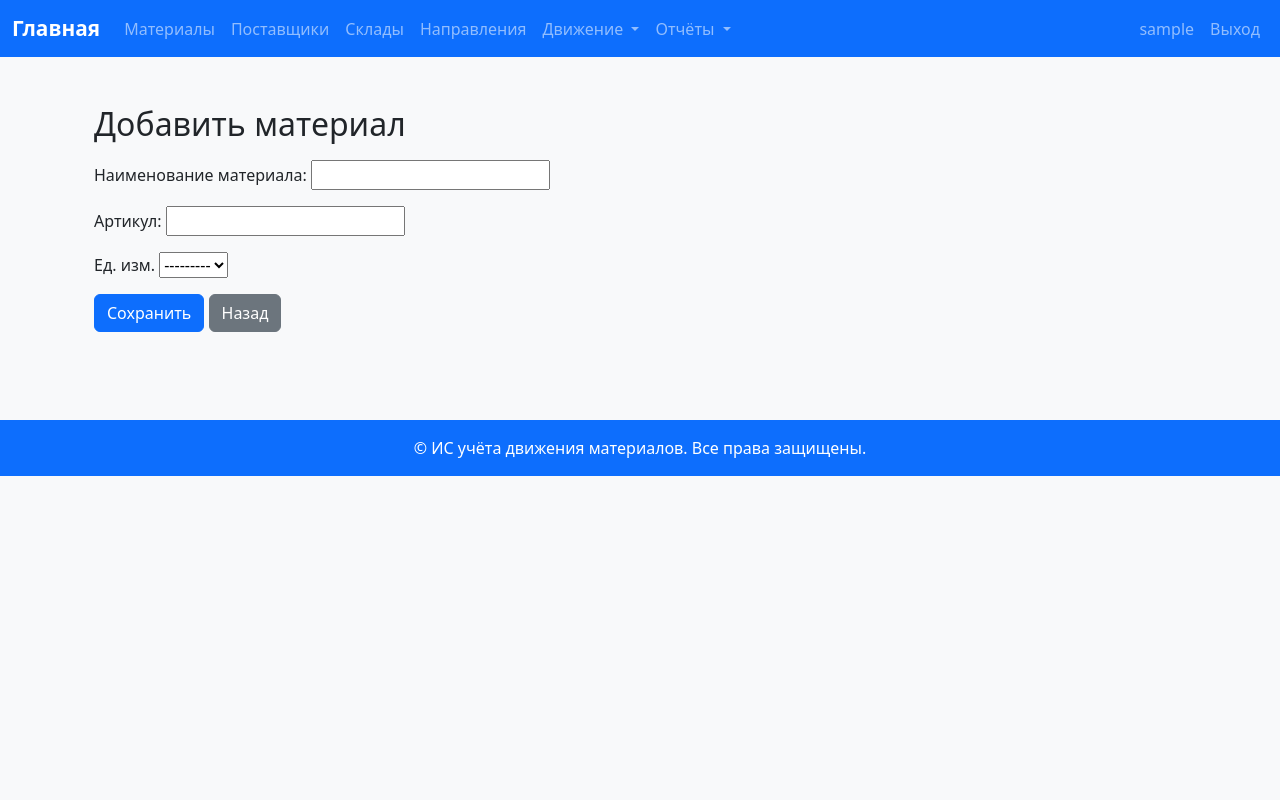
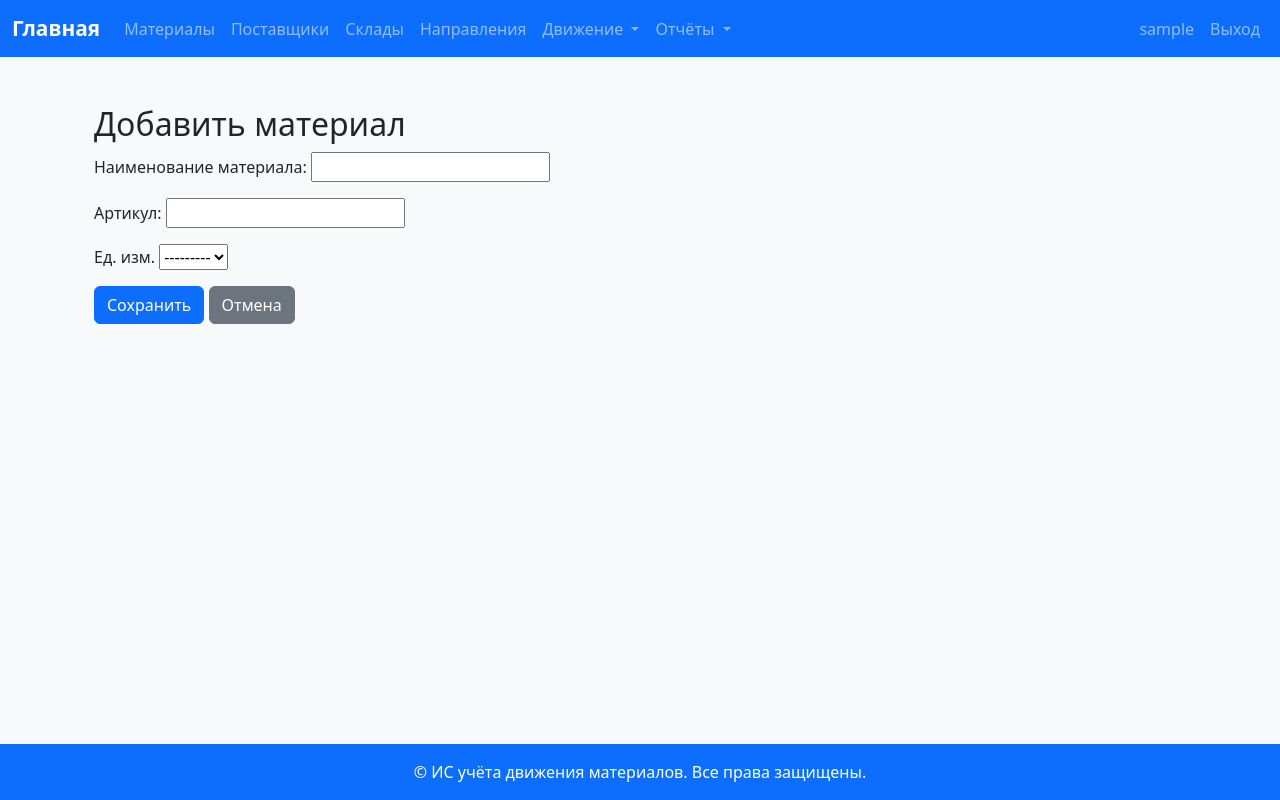
Before and after one commit to SHESTAKOVV/material_accounting, a Django app: page /materials/add/ in a window 1280 px wide. Run offline with Django 5.2, Linux system fonts and the light colour scheme; the visitor is signed in with stand-in values (Sample User, id 1); data that the repository does not hold is empty.

Commit message:
added before deocker

```diff
--- a/main/views.py
+++ b/main/views.py
@@ -1,4 +1,4 @@
-import datetime
+from datetime import datetime
 
 import openpyxl
 from django.contrib.auth.decorators import login_required
@@ -12,11 +12,8 @@ from .models import Material, Direction, Location, Supplier, MaterialIncome, Mat
     IncomeItem
 from django.contrib import messages
 
-
 def home(request):
   return render(request, 'home.html', {})
-
-
 
 def logout_action(request):
     if request.user.is_authenticated:
@@ -118,7 +115,6 @@ def direction_delete(request, pk):
         return redirect("direction_list")
     return render(request, "confirm_delete.html", {"object": obj, "title": "Удалить направление"})
 
-# --- Location ---
 @login_required
 def location_list(request):
     locations = Location.objects.all()
@@ -343,12 +339,15 @@ def report_movement(request):
     transfers = MaterialTransfer.objects.all()
     writeoffs = MaterialWriteOff.objects.all()
 
-    if start and end:
-        start_date = datetime.strptime(start, "%Y-%m-%d").date()
-        end_date = datetime.strptime(end, "%Y-%m-%d").date()
-        incomes = incomes.filter(date__range=(start_date, end_date))
-        transfers = transfers.filter(date__range=(start_date, end_date))
-        writeoffs = writeoffs.filter(date__range=(start_date, end_date))
+    if start and end and start != "None" and end != "None":
+        try:
+            start_date = datetime.strptime(start, "%Y-%m-%d").date()
+            end_date = datetime.strptime(end, "%Y-%m-%d").date()
+            incomes = incomes.filter(date__range=(start_date, end_date))
+            transfers = transfers.filter(date__range=(start_date, end_date))
+            writeoffs = writeoffs.filter(date__range=(start_date, end_date))
+        except ValueError:
+            pass
 
     return render(request, "report_movement.html", {
         "incomes": incomes,
@@ -361,7 +360,7 @@ def report_movement(request):
 
 @login_required
 def report_deficit(request):
-    threshold = 10  # можно сделать настраиваемым
+    threshold = 10
     deficit = Stock.objects.filter(quantity__lt=threshold).select_related("material", "location", "direction")
 
     return render(request, "report_deficit.html", {"deficit": deficit, "threshold": threshold})
@@ -377,22 +376,24 @@ def export_movement_excel(request):
     transfers = MaterialTransfer.objects.all()
     writeoffs = MaterialWriteOff.objects.all()
 
-    if start and end:
-        start_date = datetime.strptime(start, "%Y-%m-%d").date()
-        end_date = datetime.strptime(end, "%Y-%m-%d").date()
-        incomes = incomes.filter(date__range=(start_date, end_date))
-        transfers = transfers.filter(date__range=(start_date, end_date))
-        writeoffs = writeoffs.filter(date__range=(start_date, end_date))
+    if start and end and start != "None" and end != "None":
+        try:
+            start_date = datetime.strptime(start, "%Y-%m-%d").date()
+            end_date = datetime.strptime(end, "%Y-%m-%d").date()
+            incomes = incomes.filter(date__range=(start_date, end_date))
+            transfers = transfers.filter(date__range=(start_date, end_date))
+            writeoffs = writeoffs.filter(date__range=(start_date, end_date))
+        except ValueError:
+            pass
 
-    # Создание Excel
     wb = openpyxl.Workbook()
     ws = wb.active
     ws.title = "Движение"
 
-    # Заголовок
+
     ws.append(["Тип", "Дата", "Описание", "Материал", "Кол-во", "Склад/Направление"])
 
-    # Поступления
+
     for income in incomes:
         for item in income.items.all():
             ws.append([
@@ -404,7 +405,6 @@ def export_movement_excel(request):
                 f"{item.location} / {item.direction}",
             ])
 
-    # Перемещения
     for tr in transfers:
         for item in tr.items.all():
             ws.append([
@@ -416,7 +416,7 @@ def export_movement_excel(request):
                 f"{item.from_direction} → {item.to_direction}",
             ])
 
-    # Списания
+
     for wr in writeoffs:
         for item in wr.items.all():
             ws.append([
@@ -428,7 +428,7 @@ def export_movement_excel(request):
                 f"{item.location} / {item.direction}",
             ])
 
-    # Отправка
+
     response = HttpResponse(
         content_type='application/vnd.openxmlformats-officedocument.spreadsheetml.sheet'
     )
@@ -446,7 +446,7 @@ def export_deficit_excel(request):
     ws = wb.active
     ws.title = "Дефицит"
 
-    # Заголовки
+
     ws.append(["Материал", "Артикул", "Остаток", "Ед. изм.", "Склад", "Направление"])
 
     for item in deficit:
@@ -486,13 +486,13 @@ def import_income_excel(request):
                 direction_name = row[4].value
                 location_name = row[5].value
 
-                # Поиск или создание справочников
+
                 supplier, _ = Supplier.objects.get_or_create(name=supplier_name)
                 material = Material.objects.get(name=material_name)
                 direction = Direction.objects.get(name=direction_name)
                 location = Location.objects.get(name=location_name)
 
-                # Группировка: каждый импорт — отдельный документ
+
                 income = MaterialIncome.objects.create(
                     date=date,
                     supplier=supplier,
--- a/templates/base.html
+++ b/templates/base.html
@@ -10,11 +10,16 @@
     <link href="https://cdn.jsdelivr.net/npm/bootstrap-icons@1.11.3/font/bootstrap-icons.css" rel="stylesheet">
 
     <style>
+        html, body {
+            height: 100%;
+        }
         body {
+            display: flex;
+            flex-direction: column;
             background-color: #f8f9fa;
         }
-        .container {
-            height: auto;
+        main {
+            flex: 1;
         }
         .navbar-brand {
             font-weight: bold;
@@ -25,7 +30,6 @@
             color: white;
             text-align: center;
             padding: 1rem;
-            margin-top: 4rem;
         }
     </style>
 </head>
@@ -33,10 +37,10 @@
 
 {% include 'includes/navbar.html' %}
 
-<div class="container mt-4">
+<main class="container mt-4">
     {% block content %}
     {% endblock %}
-</div>
+</main>
 
 <footer>
     &copy; {{ now.year }} ИС учёта движения материалов. Все права защищены.
--- a/templates/income_detail.html
+++ b/templates/income_detail.html
@@ -3,6 +3,9 @@
 <div class="container py-4">
   <h2>Поступление от {{ income.date }}</h2>
   <p><strong>Поставщик:</strong> {{ income.supplier }}</p>
+    {% if income.document_number %}
+        <p><strong>Документ:</strong> {{ income.document_number }}</p>
+    {% endif %}
   <p><strong>Ответственный:</strong> {{ income.responsible }}</p>
 
   <h4 class="mt-4">Материалы</h4>
--- a/templates/material_form.html
+++ b/templates/material_form.html
@@ -3,19 +3,11 @@
 {% block content %}
 <div class="container py-4">
   <h2>{{ title }}</h2>
-  <form method="post" class="mt-3">
+  <form method="post">
     {% csrf_token %}
-    <div class="mb-3">
-      {{ form.name.label_tag }} {{ form.name }}
-    </div>
-    <div class="mb-3">
-      {{ form.article.label_tag }} {{ form.article }}
-    </div>
-    <div class="mb-3">
-      {{ form.unit.label_tag }} {{ form.unit }}
-    </div>
+    {{ form.as_p }}
     <button type="submit" class="btn btn-primary">Сохранить</button>
-    <a href="{% url 'material_list' %}" class="btn btn-secondary">Назад</a>
+    <a href="{% url 'material_list' %}" class="btn btn-secondary">Отмена</a>
   </form>
 </div>
 {% endblock %}
--- a/templates/transfer_detail.html
+++ b/templates/transfer_detail.html
@@ -3,6 +3,9 @@
 <div class="container py-4">
   <h2>Перемещение от {{ transfer.date }}</h2>
   <p><strong>Ответственный:</strong> {{ transfer.responsible }}</p>
+    {% if transfer.document_number %}
+      <p><strong>Документ:</strong> {{ transfer.document_number }}</p>
+    {% endif %}
   <table class="table table-sm table-bordered mt-4">
     <thead>
       <tr><th>Материал</th><th>Кол-во</th><th>Откуда</th><th>Куда</th></tr>
--- a/templates/writeoff_detail.html
+++ b/templates/writeoff_detail.html
@@ -2,6 +2,9 @@
 {% block content %}
 <div class="container py-4">
   <h2>Списание от {{ writeoff.date }}</h2>
+    {% if writeoff.document_number %}
+      <p><strong>Документ:</strong> {{ writeoff.document_number }}</p>
+    {% endif %}
   <p><strong>Причина:</strong> {{ writeoff.reason }}</p>
   <p><strong>Ответственный:</strong> {{ writeoff.responsible }}</p>
 
```
Also changed, not shown: main/models.py (+0 -7 lines), main/signals.py (+3 -4 lines).
